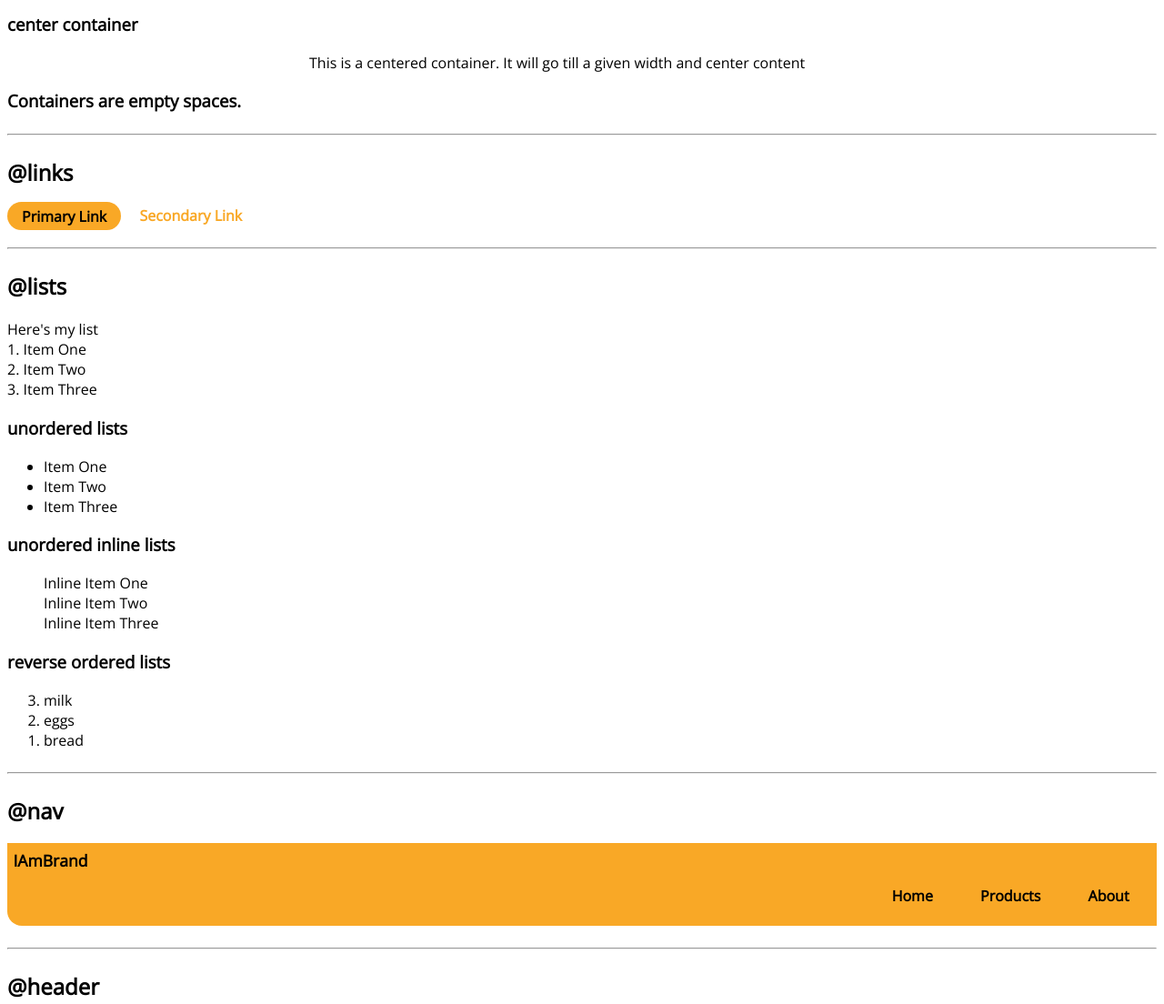
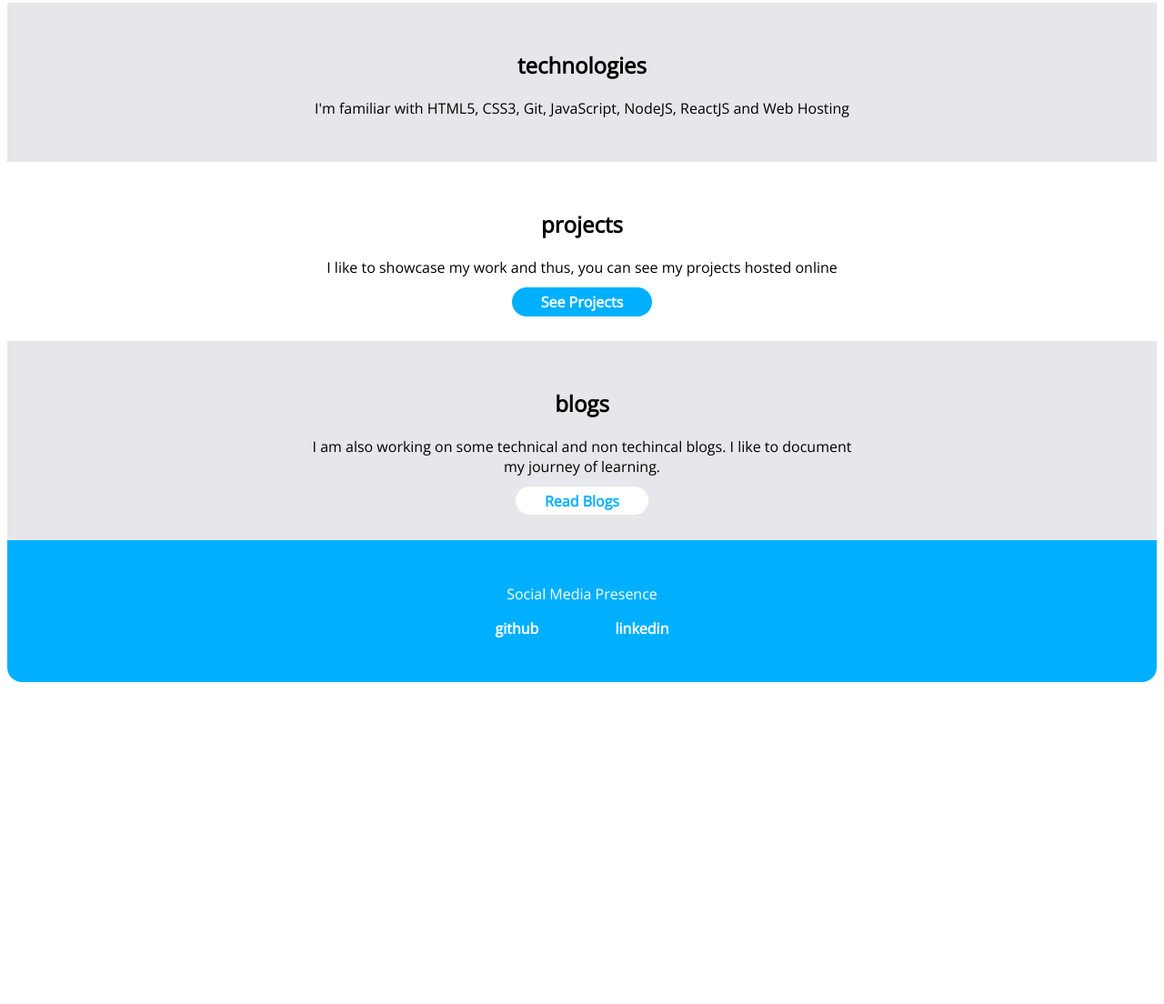
Before and after one commit to rohitrgandhi/HTML-and-CSS-Component-Library, a plain HTML site: page index.html in a window 1280 px wide. Shown: the part 601-1705 px from the top of the page at 91% size. After the commit the page ends 1359 px from the top, so only its background shows below. Drawn offline with nearby package versions, Linux system fonts and the light colour scheme.

Commit message:
web design portfolio done

```diff
--- a/index.html
+++ b/index.html
@@ -1,79 +1,15 @@
 <!DOCTYPE html>
 <html lang="en">
-
 <head>
     <meta charset="UTF-8">
     <meta http-equiv="X-UA-Compatible" content="IE=edge">
     <meta name="viewport" content="width=device-width, initial-scale=1.0">
-    <title>Component Library</title>
-    <link href="styles.css" rel="stylesheet" />
+    <title>Portfolio</title>
+    <link href="/styles.css" rel="stylesheet" />
 </head>
-
 <body>
-    <h1>Rohit's Component Library</h1>
-    <p>I am attending neog.camp and I want to make a library which would make all my projects look good and consistent.
-    </p>
-
-    <hr>
-    <h2>@typography</h2>
-    <h1>This is the biggest heading.</h1>
-    <h2>This is the 2nd biggest heading.</h2>
-
-    <p>Let me show you the normal text. This is free flowing and will wrap at the end like a paragraph.</p>
-
-    <p>This paragraph will have a <strong>bold</strong> text</p>
-
-    <small>This is relatively smaller text.</small>
-
-    <hr>
-
-    <h2>@Container</h2>
-
-            <h3>fluid container</h3>
-            <div class="container">This is a fluid container and it will go till the end of the page</div>
-
-            <h3>center container</h3>
-            <div class="container container-center">This is a centered container. It will go till a given width and center content</div>
-            <h3> Containers are empty spaces.</h3>
-
-            <hr>
-            <h2>@links</h2>
-            <a class="link link-primary" href="/"><strong>Primary Link</strong></a>
-            <a class="link link-secondary" href="/"><strong>Secondary Link</strong></a>
-
-            <hr>
-            <h2>@lists</h2>
-            <div>
-                Here's my list
-                <div>1. Item One</div>
-                <div>2. Item Two</div>
-                <div>3. Item Three</div>
-            </div>
-
-            <h3>unordered lists</h3>
-            <ul>
-                <li>Item One</li>
-                <li>Item Two</li>
-                <li>Item Three</li>
-            </ul>
-            <h3>unordered inline lists</h3>
-            <ul class="list-non-bullet nav-pills">
-                <li class="inline-list">Inline Item One</li>
-                <li class="inline-list">Inline Item Two</li>
-                <li class="inline-list">Inline Item Three</li>
-            </ul>
-
-            <h3>reverse ordered lists</h3>
-            <ol reversed>
-                <li>milk</li>
-                <li>eggs</li>
-                <li>bread</li>
-            </ol>
-            <hr>
-
-            <h2>@nav</h2>
             <nav class="navigation container">
-                <div class="nav-brand"><strong>IAmBrand</strong></div>
+                <div class="nav-brand"><strong>Rohit Gandhi</strong></div>
                 <ul class="list-non-bullet nav-pills">
 
                     <li class="list-item-inline">
@@ -82,60 +18,58 @@
                     </li>
 
                     <li class="list-item-inline">
-                        <a class="link "  href="/"> Products</a>
+                        <a class="link "  href="/"> Projects</a>
                     </li>
 
                     <li class="list-item-inline">
                           <a class="link "  href="/">
-                        About</a>
+                        Blogs</a>
                     </li>
-
                 </ul>
             </nav>
 
-            <hr>
-            <h2>@header</h2>
 
             <header class="hero">
-                <img class="hero-img" src="images/Portfolio-Hero.svg">
+                <img class="hero-img" src="images/Final.svg">
                 <h1 class="hero-header">rohit's <span class="hero-color">web design portfolio</span></h1>
             </header>
 
-            <hr>
-
-            <h2>@sections</h2>
-
+            <section  class="section ow" >
+                <div class="container  container-center">
+                    <h2><strong>technologies</strong></h2>
+                    <p>I'm familiar with HTML5, CSS3, Git, JavaScript, NodeJS, ReactJS and Web Hosting</p>
+                </div>
+            </section>
 
             <section class="section">
                 <div class="container       container-center">
-                    <h1>White section</h1>
-                    <p>White background</p>
+                <h2>projects </h2>
+                    <p>I like to showcase my work and thus, you can see my projects hosted online</p>
                 </div>
+                        <a class="link link-primary" href="/"><strong>See Projects</strong>
+                        </a>
             </section>
 
             <section  class="section ow" >
                 <div class="container  container-center">
-                    <h1>Off-White section</h1>
-                    <p>Gray background</p>
+                    <h2><strong>blogs</strong></h2>
+                    <p>I am also working on some technical and non techincal blogs. I like to document my journey of learning.</p>
                 </div>
+                <a class="link link-secondary" href="/"><strong>Read Blogs</strong>
+                </a>
     </section>
-
-            <hr>
-            <h2>@footer</h2>
     <footer class="footer">
-                <p>Some small heading inside footer </p>
+        <p>Social Media Presence</p>
         <ul class="list-non-bullet">
             <li class="list-item-inline" >
-                        <a class="link" href="/">Instagram
+                <a class="link" href="/">github
                 </a>
             </li>
             <li class="list-item-inline" >
-                        <a class="link" href="/">Facebook</a>
-                    </li>
-                    <li class="list-item-inline" >
-                        <a class="link" href="/">Twitter</a>
+                <a class="link" href="https://www.linkedin.com/in/rohitgandhi0805/">linkedin</a>
             </li>
         </ul>
     </footer>
+
     </body>
 </html>
--- a/styles.css
+++ b/styles.css
@@ -2,7 +2,7 @@
 
 
 :root{
-    --primary-color: #F9A826
+    --primary-color: #00B0FF;
 }
 body{
     font-family: 'Open Sans', sans-serif;
@@ -23,22 +23,20 @@ body{
 .link
 {
     text-decoration: none;
-    padding: 0rem 1rem;
-    color:black;
+    padding:.3rem 2rem;
+    color:white;
     font-weight: bold;
+    border-radius: 1rem;
 }
 .link-primary
 {
-    color:black;
-    padding:.3rem 1rem;
-    background-color:#F9A826;
-    border-radius: 1rem;
+    color:white;
+    background-color:#00B0FF;
 }
 .link-secondary
 {
-    color:#F9A826;
-    border-radius:1rem;
-    border: 1px solid var black;
+    color:#00B0FF;
+    background-color: white;
 }
 hr
 {
@@ -57,9 +55,9 @@ hr
 
 /** navigation **/
 .navigation{
-    background-color:#F9A826;
+    background-color:#00B0FF;
     padding: .4rem;
-    border-bottom-left-radius: 1rem;
+    border-radius: 1rem;
 }
 
 .navigation .nav-brand{
@@ -73,7 +71,7 @@ hr
 
 .navigation .link{
     text-align:right;
-    color:black;
+    color:white;
 }
 
 .navigation .link-active{
@@ -96,28 +94,39 @@ hr
 }
 
 .hero .hero-color{
-    color:#F9A826;
+    color:#00B0FF;
     font-weight:bold;
 }
 
 
 /** section **/
+.section{
+    text-align:center;
+    padding:2rem;
+}
  .section h1{
      text-align: center;
-     padding:2rem;
+     padding:3rem;
  }
 
+ .section h2{
+    text-align: center;
+    }
  .ow{
-    background-color:#E5E7EB
-    ;
+    background-color:#E5E7EB;
+    padding:2rem;
  }
 
  /** footer **/
 .footer{
-    color:black;
+    color:white;
     text-align:center;
-    background-color: #F9A826;
+    font-weight: 600px;
+    background-color: #00B0FF;
     padding:2rem 1rem;
+    border-bottom-left-radius: 1rem;
+    border-bottom-right-radius: 1rem;
+
 }
 
 .footer ul{
```
Also changed, not shown: lib/components.html (added, +141 -0 lines), images/Final.svg (added). Lines whose indentation alone changed are shown as unchanged.
